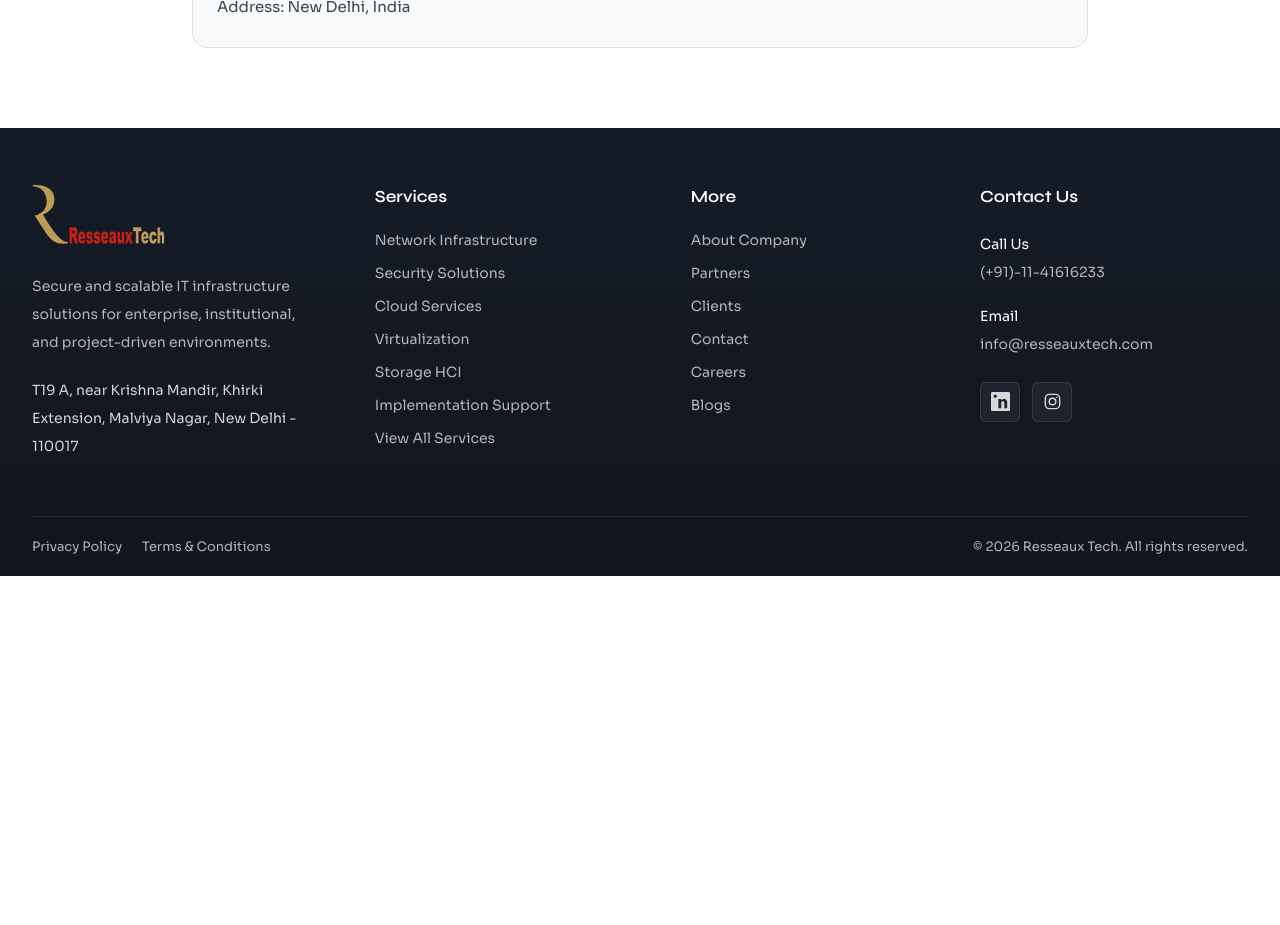
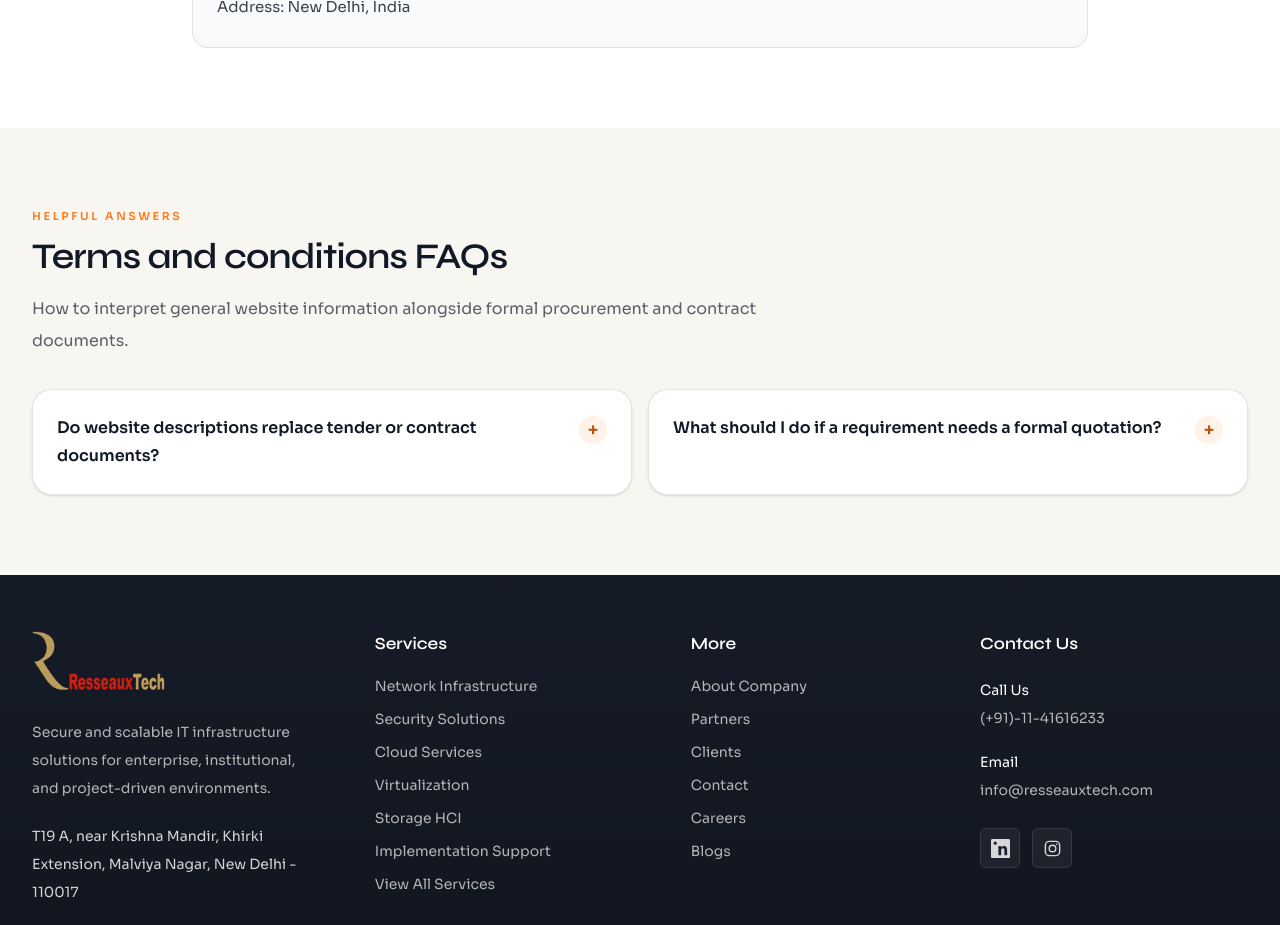
Before and after one commit to k1neeraj/resseauctech, a Next.js app: page /terms-and-conditions in a window 1280 px wide. Shown: the part 2440-3365 px from the top of the page. Before the commit the page ends 3016 px from the top, so only its background shows below. Built offline with nearby package versions, Linux system fonts and the light colour scheme.

Commit message:
feat(content): add terms and conditions FAQs

```diff
--- a/app/(site)/terms-and-conditions/page.jsx
+++ b/app/(site)/terms-and-conditions/page.jsx
@@ -1,4 +1,6 @@
 import PageBanner from "@/components/common/PageBanner";
+import RelatedFaqs from "@/components/RelatedFaqs";
+import { pageFaqs } from "@/components/faq/pageFaqs";
 
 export const metadata = {
   title: "Terms & Conditions",
@@ -146,6 +148,11 @@ export default function TermsAndConditionsPage() {
           </div>
         </div>
       </section>
+      <RelatedFaqs
+        items={pageFaqs.terms}
+        title="Terms and conditions FAQs"
+        description="How to interpret general website information alongside formal procurement and contract documents."
+      />
     </>
   );
 }
```
